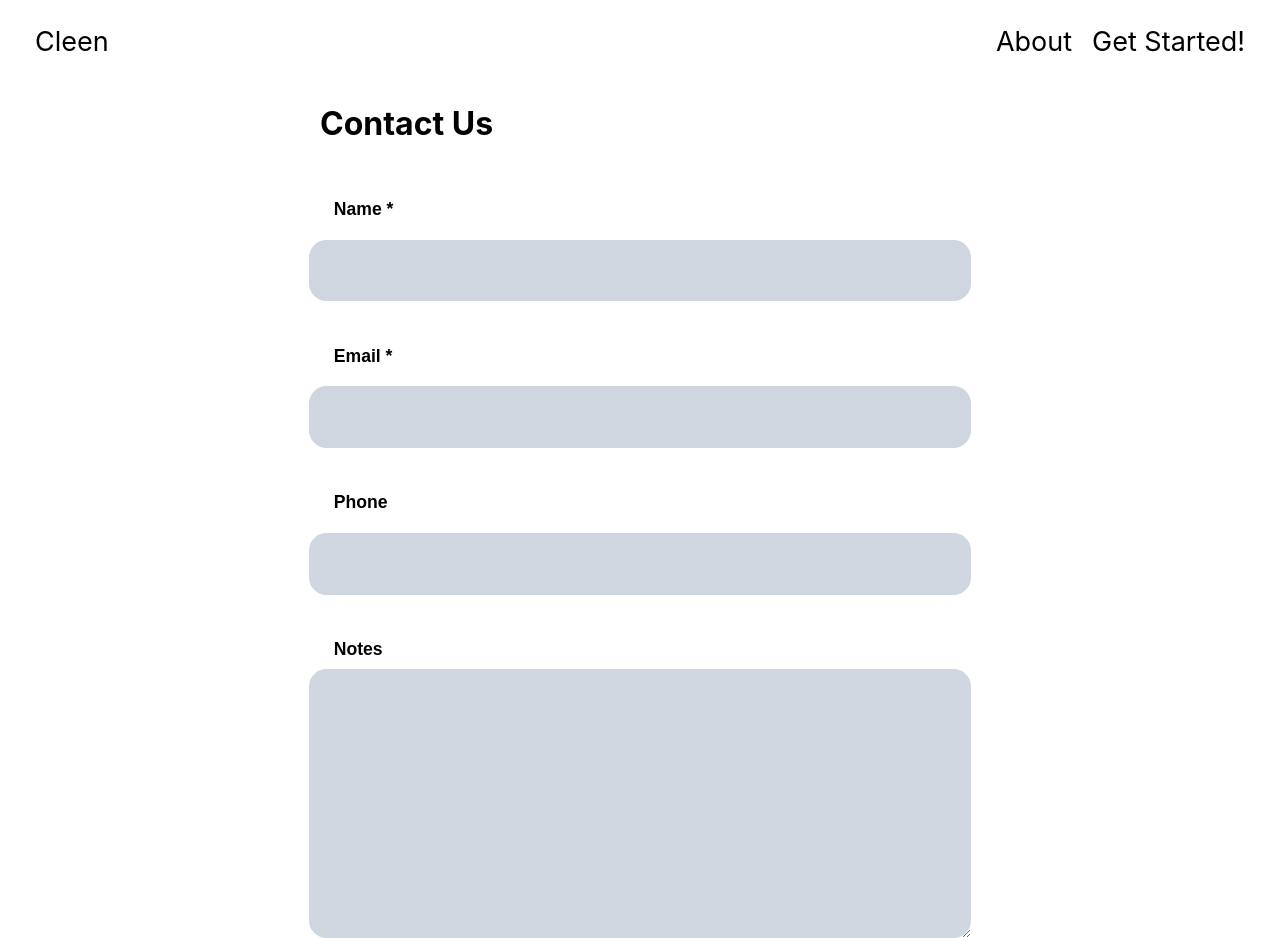
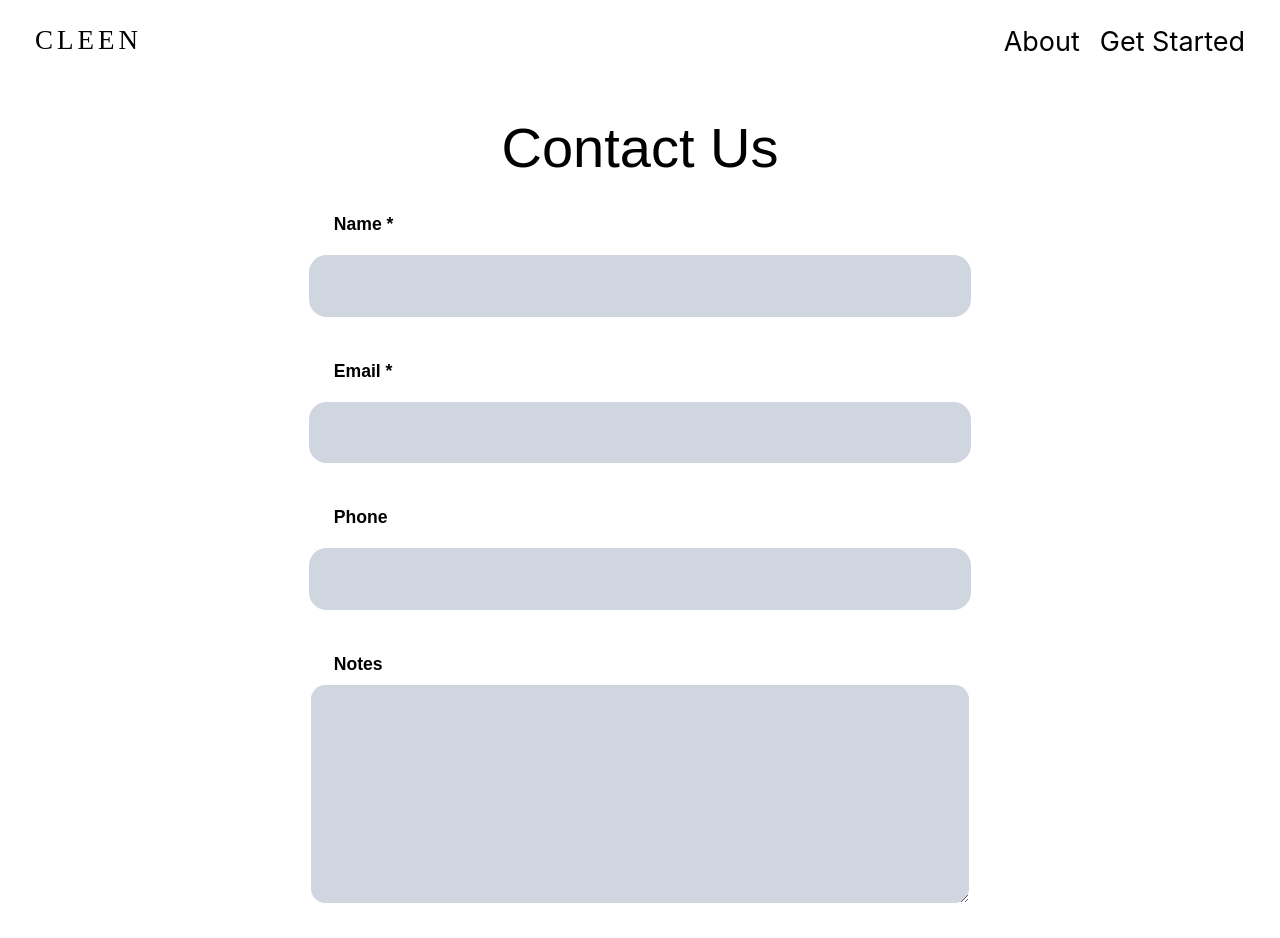
Before and after one commit to jalford14/cleen, a React (Create React App) app: page /about in a window 1280 px wide. After the commit the page ends 903 px from the top, so only its background shows below. Built offline with nearby package versions, Linux system fonts and the light colour scheme.

Commit message:
some styling changes to the nav bar

```diff
--- a/src/components/Header.js
+++ b/src/components/Header.js
@@ -6,10 +6,10 @@ class Header extends React.Component {
   render() {
     return (
       <div class="navbar">
-        <Link to="/" class="home">Cleen</Link>
+        <Link to="/" class="home">CLEEN</Link>
 
         <Link to="/about" class="nav push">About</Link>
-        <Link to="/basic" class="nav">Get Started!</Link>
+        <Link to="/basic" class="nav">Get Started</Link>
       </div>
     );
   }
--- a/src/components/WashForm.js
+++ b/src/components/WashForm.js
@@ -6,7 +6,7 @@ class WashForm extends React.Component {
   render() {
     return (
       <div class="form-container">
-        <h1>Contact Us</h1>
+        <p class="form-header">Contact Us</p>
         <form class="wash-form">
           <label class="form-control" />
             <span class="form-label">Name *</span>
--- a/src/components/css/Header.css
+++ b/src/components/css/Header.css
@@ -1,6 +1,12 @@
 .navbar {
   padding: 25px;
   display: flex;
+}
+
+.home {
+  font-family: Barlow;
+  letter-spacing: 4px;
+  font-weight: 500;
 }
 
 .push {
--- a/src/components/css/WashForm.css
+++ b/src/components/css/WashForm.css
@@ -1,6 +1,13 @@
+.form-header {
+  font-size: 3.5em;
+  text-align: center;
+  margin: 5% 0 0 0;
+}
+
 .form-container {
   width: 50%;
   margin: 0 auto;
+  font-family: Barlow, Arial, sans-serif;
 }
 
 .form-control {
@@ -12,7 +19,6 @@
   font-size: 1.1em;
   font-weight: 700;
   line-height: 1;
-  font-family: Barlow, Arial, sans-serif;
   text-transform: capitalize;
   width: 100%;
   display: block;
@@ -30,7 +36,6 @@
   color: #16345f;
   border-radius: 1em;
   background-color: rgba(22,52,95,0.2);
-  font-family: Barlow, Arial, sans-serif;
   font-size: 1.1em;
   -webkit-transition: background-color 0.2s;
   -moz-transition: background-color 0.2s;
@@ -59,7 +64,6 @@
   color: #16345f;
   border-radius: 1em;
   background-color: rgba(22,52,95,0.2);
-  font-family: Barlow, Arial, sans-serif;
   font-size: 1.1em;
   -webkit-transition: background-color 0.2s;
   -moz-transition: background-color 0.2s;
```
Also changed, not shown: src/logo.svg (deleted).
